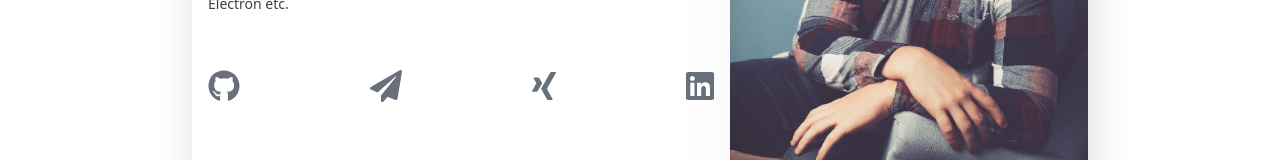
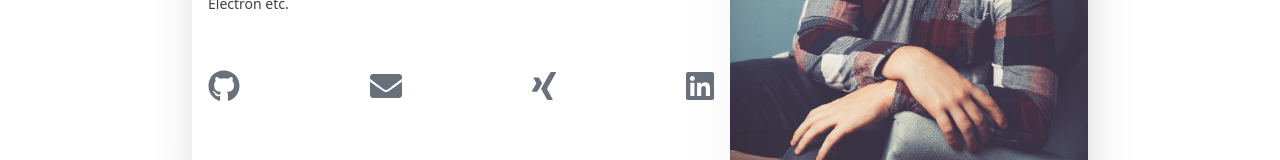
Before and after one commit to flx-sta/flx-sta.github.io, a Vue app: page / in a window 1280 px wide. Shown: the part 513-673 px from the top of the page. Built offline with nearby package versions, Linux system fonts and the light colour scheme; a web font is replaced by a local one.

Commit message:
replace mail icon

```diff
--- a/src/components/AboutMeSection.vue
+++ b/src/components/AboutMeSection.vue
@@ -145,7 +145,7 @@ const contactLinks = [
   {
     title: 'Mail',
     url: 'mailto:FPuetz@gmx.net?subject=Contact via felix-puetz.com',
-    icon: 'paper-plane',
+    icon: 'envelope',
   },
   {
     title: 'Xing',
```
